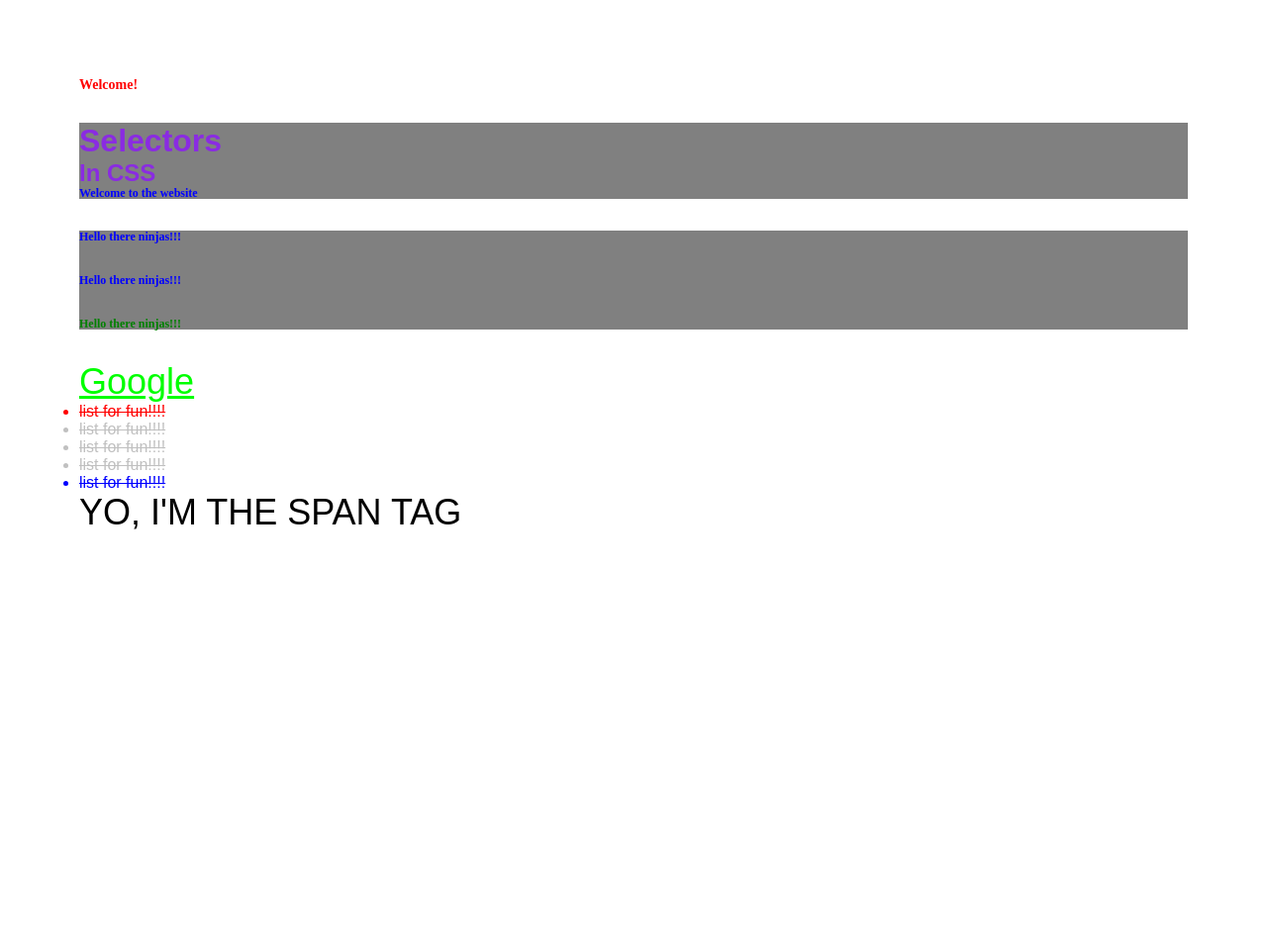
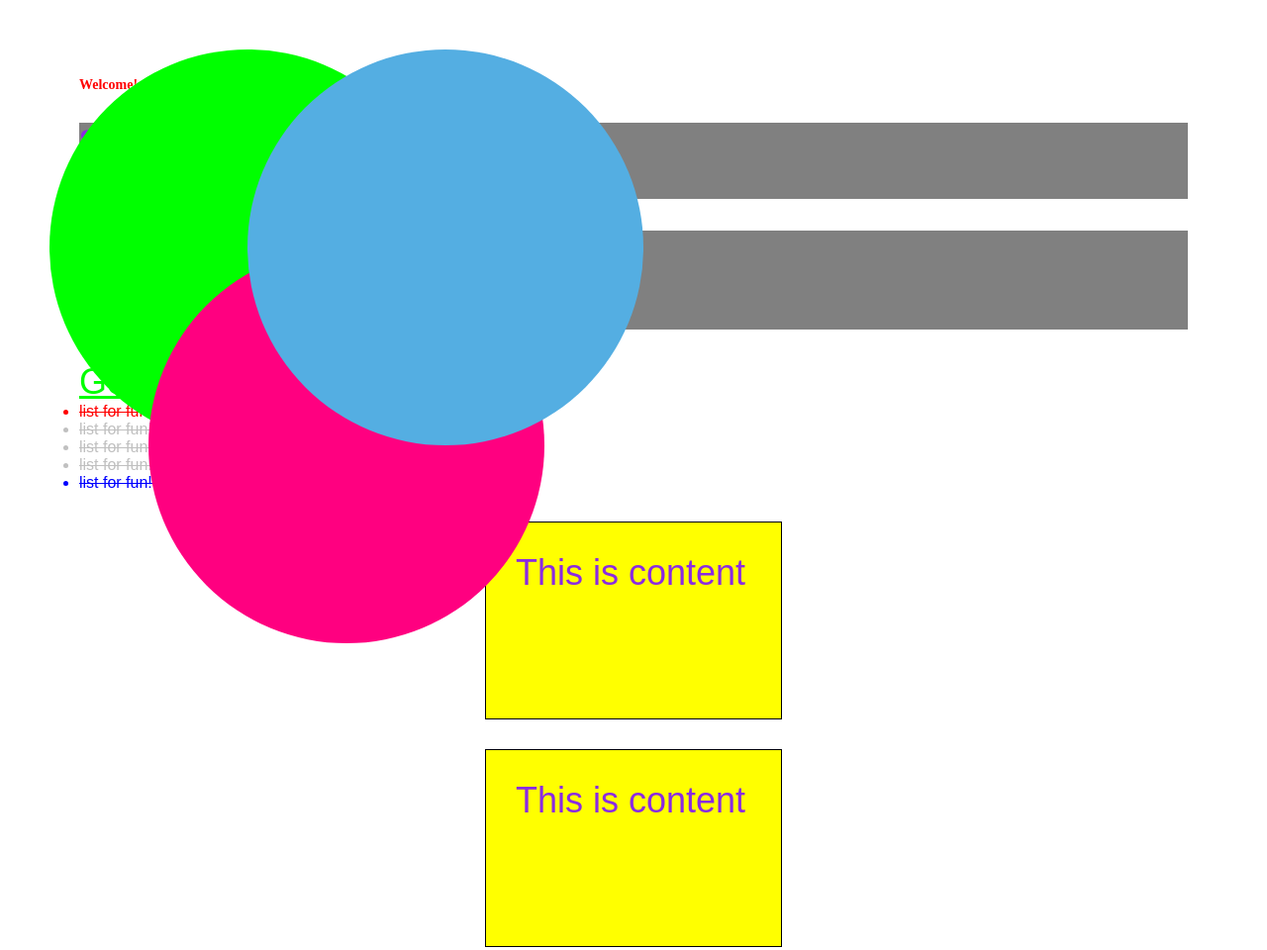
Before and after one commit to ZbigniewKulczynski1984/css_9_8_22, a plain HTML site: page index.html in a window 1280 px wide. Shown: the top 960 px of the page at 99% size. Drawn offline with Linux system fonts and the light colour scheme.

Commit message:
index and style modified

```diff
--- a/CSS/style.css
+++ b/CSS/style.css
@@ -89,3 +89,42 @@
 li:last-child{
     color:blue;
 }
+
+.box{
+    margin: 30px auto;
+    padding: 30px;
+    border: 1px solid black;
+    width: 300px;
+    height: 200px;
+    background-color: yellow;
+}
+
+#circle{
+    width: 400px;
+    height: 400px;
+    position: absolute;
+    background-color: lime;
+    border-radius: 200px;
+    top: 50px;
+    left: 50px;
+}
+
+#circle-2{
+    width: 400px;
+    height: 400px;
+    position: absolute;
+    background-color: rgb(255, 0, 128);
+    border-radius: 200px;
+    top: 250px;
+    left: 150px;
+}
+
+#circle-3{
+    width: 400px;
+    height: 400px;
+    position: absolute;
+    background-color: rgb(84, 174, 226);
+    border-radius: 200px;
+    top: 50px;
+    left: 250px;
+}
--- a/index.html
+++ b/index.html
@@ -31,6 +31,15 @@
         <li>list for fun!!!!</li>
     </ul>
 
+    <div class="box">This is content</div>
+    <div class="box">This is content</div>
+
+   <div id="main-content">
+        <div id="circle"></div>
+        <div id="circle-2"></div>
+        <div id="circle-3"></div>
+    </div>
+
     <span>Yo, i'm the span tag</span>
 
 </body>
```
